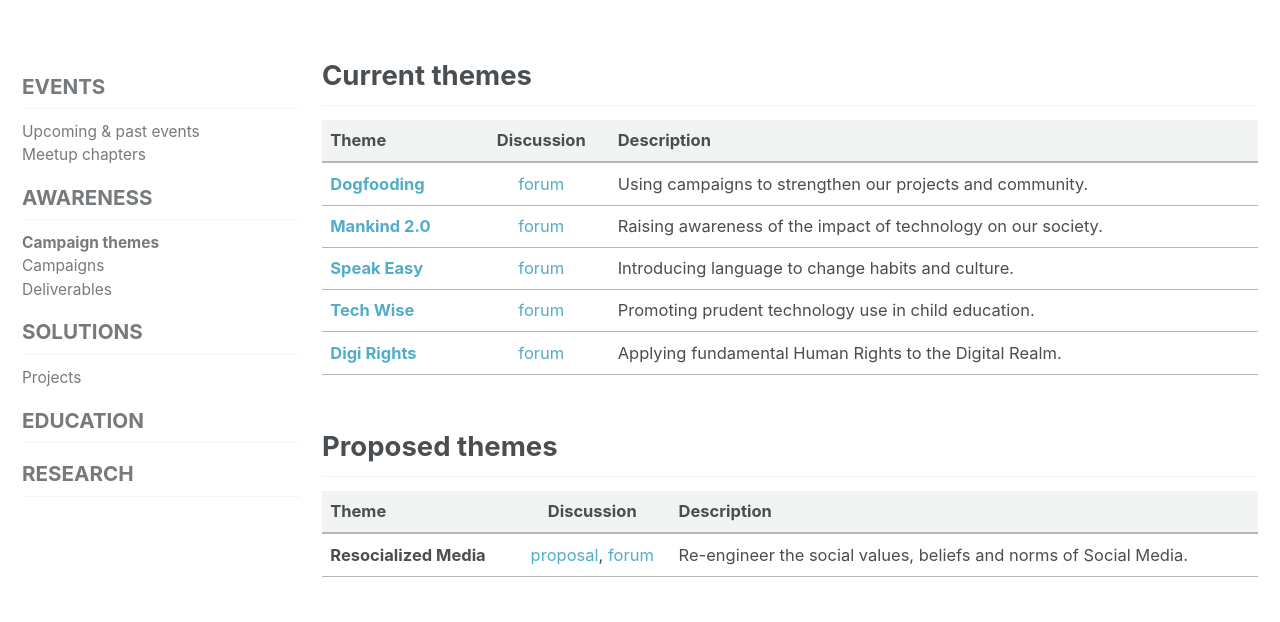
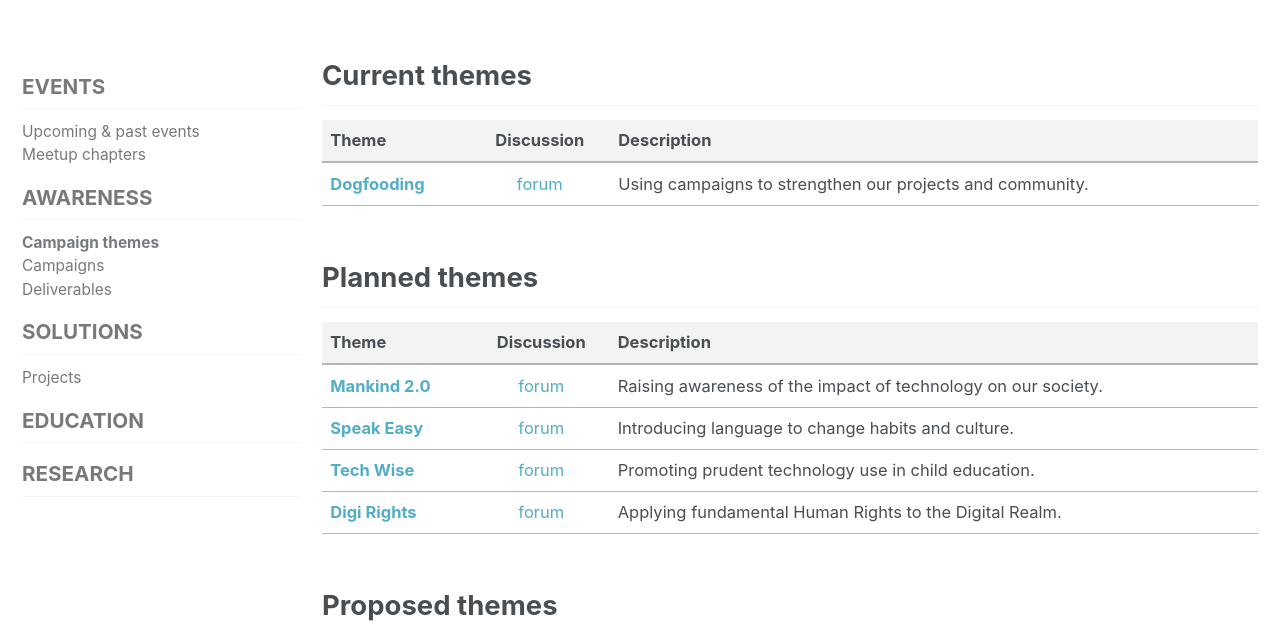
Before and after one commit to humanetech-community/community-hub, a Jekyll site: the page built from _activities/01-awareness-program/01-campaign-themes/00-campaign-themes-root.md, in a window 1280 px wide and 900 px high, scrolled down 518 px, cut to the strip 0-622 px from the top of the window. Built offline with Jekyll 4.4.1, drawn with Linux system fonts in a browser that asks for light colours; cached includes are drawn as plain includes; nearby versions of some CDN libraries.

Commit message:
Update Themes page: active vs. planned (#66)

```diff
--- a/_activities/01-awareness-program/01-campaign-themes/00-campaign-themes-root.md
+++ b/_activities/01-awareness-program/01-campaign-themes/00-campaign-themes-root.md
@@ -21,6 +21,11 @@ Every Humane Tech Community member can suggest new Themes by posting in the [Awa
 | Theme | Discussion | Description |
 | :--- | :---: | :--- |
 | [**Dogfooding**](/awareness-program/campaign-themes/dogfooding/) | [forum](https://community.humanetech.com/t/2825) | Using campaigns to strengthen our projects and community. |
+
+## Planned themes
+
+| Theme | Discussion | Description |
+| :--- | :---: | :--- |
 | [**Mankind 2.0**](/awareness-program/campaign-themes/mankind-2.0/) |[forum](https://community.humanetech.com/t/2785) | Raising awareness of the impact of technology on our society. |
 | [**Speak Easy**](/awareness-program/campaign-themes/speak-easy/) | [forum](https://community.humanetech.com/t/2786) | Introducing language to change habits and culture. |
 | [**Tech Wise**](/awareness-program/campaign-themes/tech-wise/) | [forum](https://community.humanetech.com/t/2772) | Promoting prudent technology use in child education. |
```
